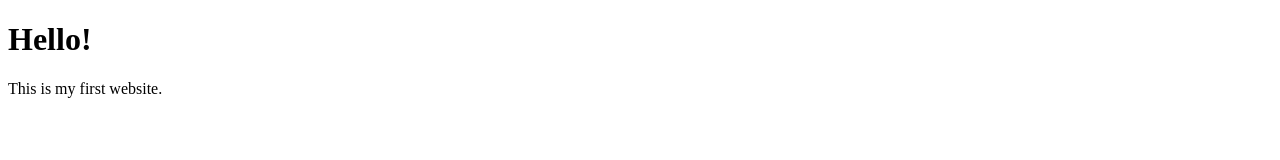
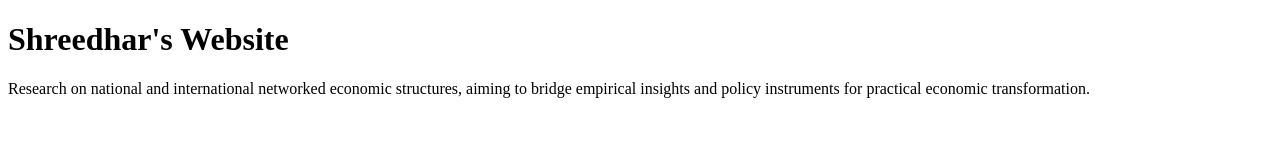
Before and after one commit to Shreegautam/Shreedhar-Gautam, a plain HTML site: page index.html in a window 1280 px wide. Drawn offline with Linux system fonts and the light colour scheme.

Commit message:
Update website title and introductory text

```diff
--- a/index.html
+++ b/index.html
@@ -4,7 +4,7 @@
   <title>My Website</title>
 </head>
 <body>
-  <h1>Hello!</h1>
-  <p>This is my first website.</p>
+ <h1>Shreedhar's Website</h1>
+<p>Research on national and international networked economic structures, aiming to bridge empirical insights and policy instruments for practical economic transformation.</p>
 </body>
 </html>
```
